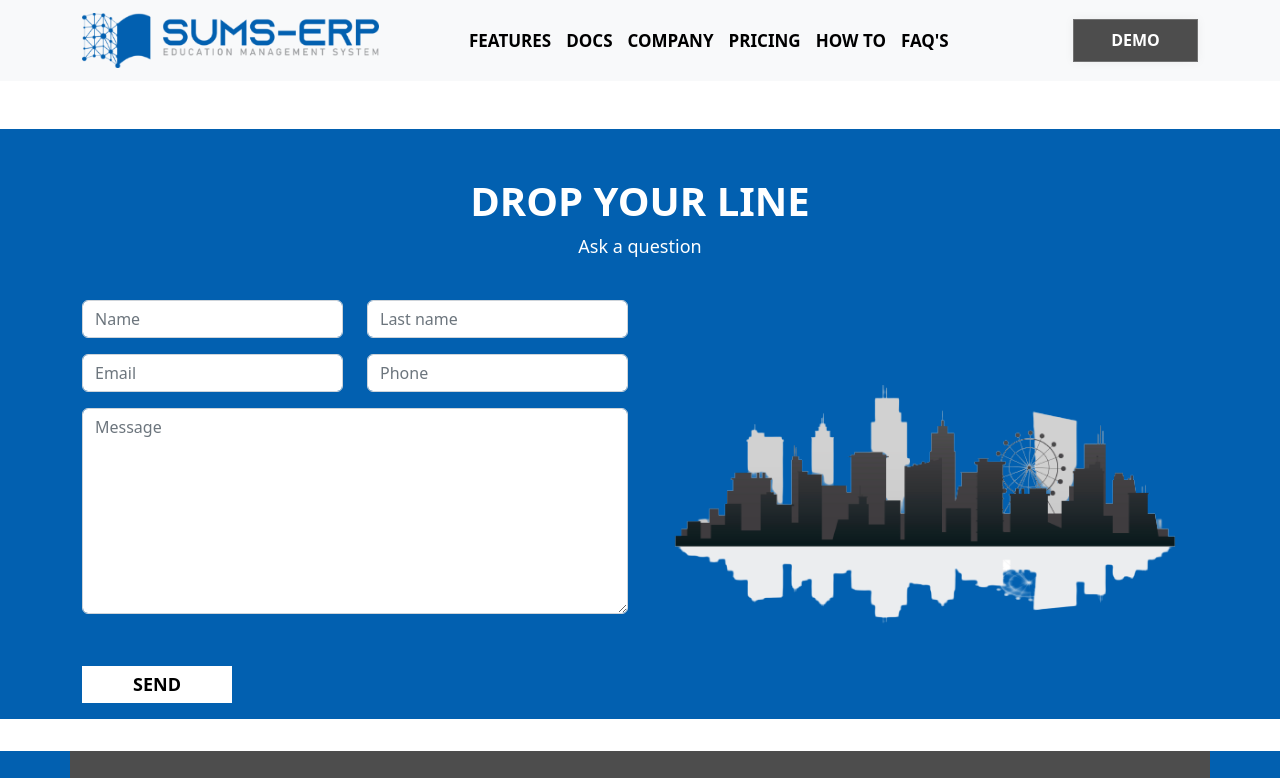
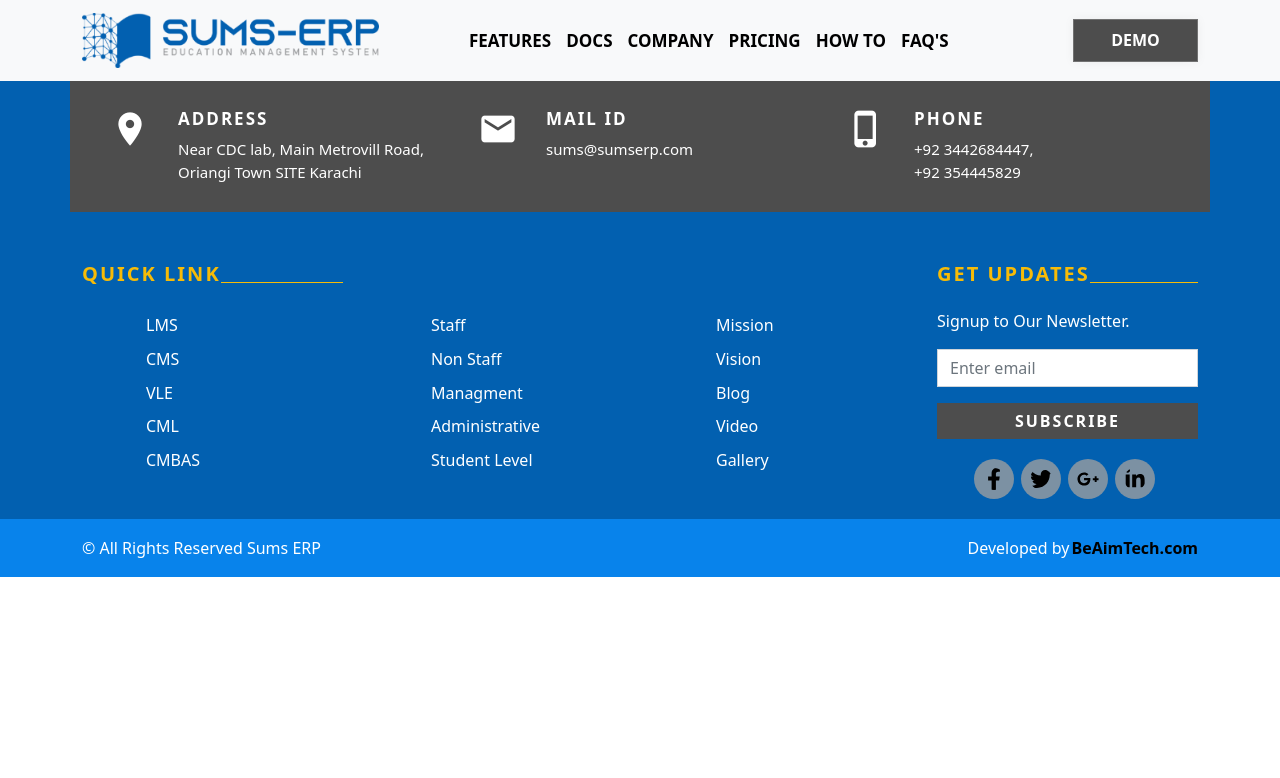
Before and after one commit to UbaidMaalik/sumserp-Website, a React (Create React App) app: page /redirect in a window 1280 px wide. Shown: the top 778 px of the page. Built offline with nearby package versions, Linux system fonts and the light colour scheme.

Commit message:
production ready

```diff
--- a/package.json
+++ b/package.json
@@ -1,7 +1,7 @@
 {
   "name": "sums-erp",
   "version": "0.1.0",
-  "homepage": "./",
+  "homepage": "https://sumserp.com/",
   "private": true,
   "dependencies": {
     "@popperjs/core": "^2.11.6",
--- a/public/index.html
+++ b/public/index.html
@@ -9,7 +9,7 @@
       name="description"
       content="Web site created using create-react-app"
     />
-    <link rel="apple-touch-icon" href="%PUBLIC_URL%/logo192.png" />
+    <!-- <link rel="apple-touch-icon" href="%PUBLIC_URL%/logo192.png" /> -->
     <link
       href="https://fonts.googleapis.com/css?family=Open+Sans:300,300i,400,400i,600,600i,700,700i|Nunito:300,300i,400,400i,600,600i,700,700i|Poppins:300,300i,400,400i,500,500i,600,600i,700,700i"
       rel="stylesheet"
--- a/src/App.js
+++ b/src/App.js
@@ -10,7 +10,6 @@
 import Price from "./components/pricing/Price";
 import HowTo from "./components/howto/HowTo";
 import Faqs from "./components/faq/Faqs";
-import Contact from "./components/home/contact/Contact";
 
 function App() {
   return (
@@ -25,7 +24,7 @@
         <Route path="faqs" element={<Faqs />} />
         {/* <Route path="/redirect" element={<Navigate to="/home" />} /> */}
       </Routes>
-      <Contact/>
+
       <Footer />
     </BrowserRouter>
   );
--- a/src/components/footer/footer.css
+++ b/src/components/footer/footer.css
@@ -1,6 +1,5 @@
 section.footer-main {
     background: #0260b0;
-    margin-top: 2em;
 }
 span.material-icons.map {
     font-size: 40px;
--- a/src/components/home/Home.js
+++ b/src/components/home/Home.js
@@ -5,6 +5,7 @@
 import Professional from "./professional/Professional";
 import SimpleWay from "./simpleway/SimpleWay";
 import Testimonials from "./testimonials/Testimonials";
+import Contact from "./contact/Contact";
 
 const Home = () => {
   return (
@@ -15,6 +16,7 @@
       <Professional />
       <ResultAndIntegrated />
       <Testimonials />
+      <Contact />
     </div>
   );
 };
```
Also changed, not shown: 2 other files (tests, documents, lock files or other folders).
